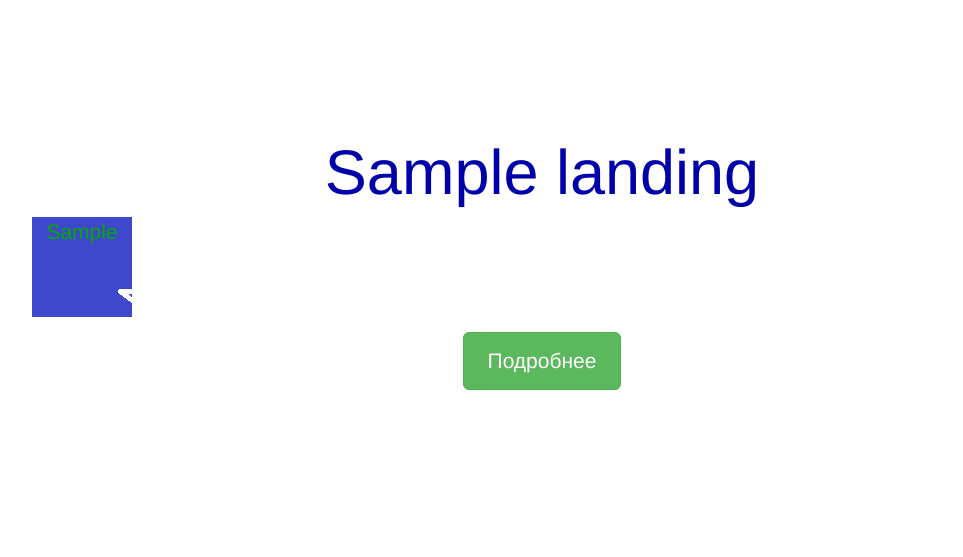
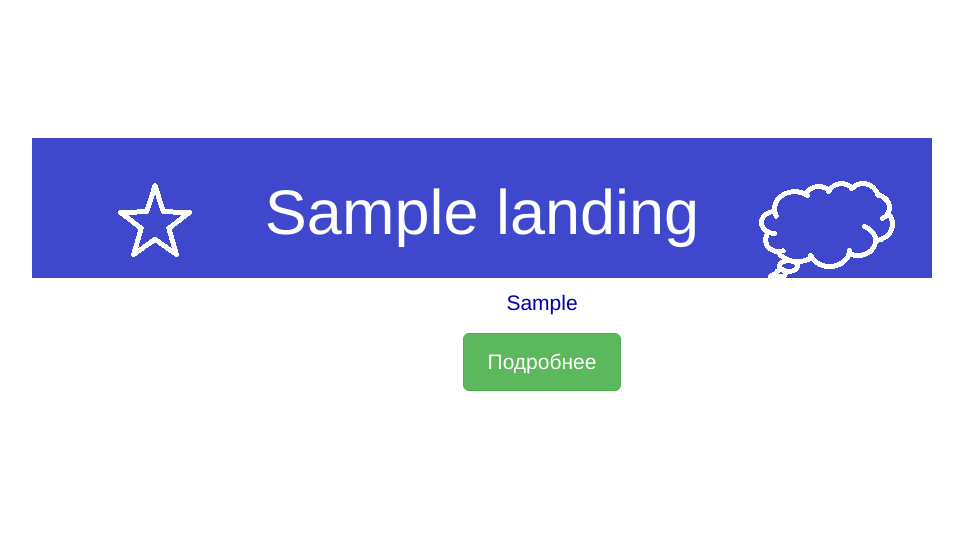
Before and after one commit to walerij/landing_min, a Yii app: template views/landing/themes/landing1/header.php in a window 1280 px wide. Shown: the top 557 px of the page, without its empty margins (98-1061 px from the left). Run offline with PHP 8.4 and a stand-in for Yii, Linux system fonts and the light colour scheme; the template is opened without the code that fills it: most values are stand-ins (such as "Sample title", 1, 10 or a date in 2020); data that the repository does not hold is empty; some libraries are stand-ins or nearby versions.

Commit message:
С Дизайном и картинками всё получилось!

```diff
--- a/views/landing/index.php
+++ b/views/landing/index.php
@@ -24,7 +24,3 @@ $this->title = 'Мой Лендинг';
                                        ?>
 </div>
 <? } ?>
-
-<div class="land_head">
-    dsfdsfs
-</div>
--- a/views/landing/themes/landing1/header.php
+++ b/views/landing/themes/landing1/header.php
@@ -6,9 +6,9 @@
 
 <div class="jumbotron" >
 
-        <h1><?=$landing->landing;?></h1>
+        <h1  class="land_head"><?=$landing->landing;?></h1>
 
-        <p class="land_head"><?=$landing->landing_info;?></p>
+        <p><?=$landing->landing_info;?></p>
 
         <p><a class="btn btn-lg btn-success" href="http://www.yiiframework.com">Подробнее</a></p>
     </div>
--- a/web/css/site.css
+++ b/web/css/site.css
@@ -27,7 +27,7 @@ body {
     color: #0000aa;
 
 }
-.jumbotron h1{color: #0000aa;}
+.jumbotron h1{color: white;}
 
 .jumbotron .btn {
     font-size: 21px;
@@ -118,8 +118,10 @@ a.desc:after {
 }
 
 .land_head{
-    color: #00aa00;
+    color: white;
     background: url("../images/logo1.png");
-    width: 100px;
-    height: 100px;
+    width: 900px;
+    height: 140px;
+    padding-top: 40px;
+    padding-bottom: 40px;
 }
```
